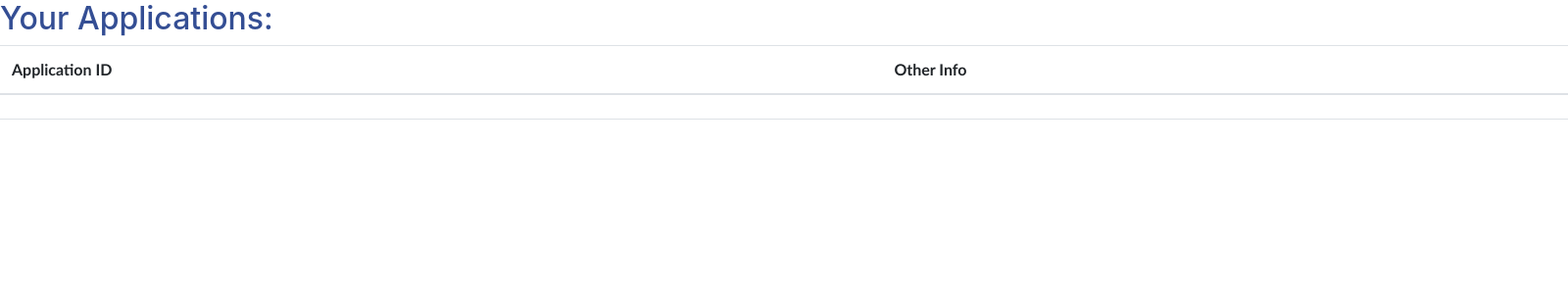
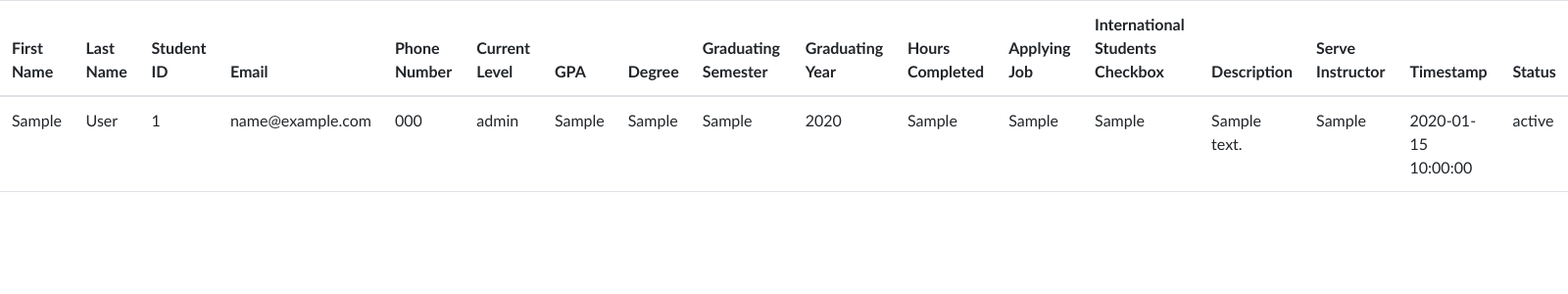
Before and after one commit to apatters04/CS451-SCAM-Capstone, a PHP site: page /project/studentpostlogin.php in a window 1600 px wide. Shown: the part 174-474 px from the top of the page at 98% size. Run offline with PHP 8.4, Linux system fonts and the light colour scheme; the visitor is signed in with stand-in values (Sample User, id 1); tables that the repository leaves empty or names only in its code hold one stand-in row (values such as "Sample post"); data that the repository does not hold is empty.

Commit message:
added status updates

```diff
--- a/joblistings.php
+++ b/joblistings.php
@@ -1,7 +1,7 @@
 <?php
 session_start();
-?><
-!DOCTYPE html>
+?>
+<!DOCTYPE html>
 <html lang="en">
 
 <head>
--- a/login.php
+++ b/login.php
@@ -30,7 +30,7 @@ session_start();
             </div>
 
             <?php
-            session_start();
+
             // Display the message if it exists
             if (isset($_GET['message'])) {
                 echo '<p style="color: red;">' . htmlspecialchars($_GET['message']) . '</p>';
--- a/studentpostlogin.php
+++ b/studentpostlogin.php
@@ -43,27 +43,82 @@ if (!isset($_SESSION['idNo'])) {
         die("Connection failed: " . $conn->connect_error);
     }
 
+    $idNo = $_SESSION['idNo'];
+$sqlUserInfo = "SELECT firstname, lastname, studentID FROM login WHERE idNo = $idNo";
+    $resultUserInfo = $conn->query($sqlUserInfo);
+
+if ($resultUserInfo->num_rows > 0) {
+    $row = $resultUserInfo->fetch_assoc();
+
+    // Store user information in sessions
+    $_SESSION['firstname'] = $row['firstname'];
+    $_SESSION['lastname'] = $row['lastname'];
+    $_SESSION['studentID'] = $row['studentID'];
+}
+
     $studentID = $_SESSION['studentID'];
 
-    $sql = "SELECT * FROM application WHERE studentID IN (SELECT studentID FROM login WHERE studentID = $studentID)";
-    $result = $conn->query($sql);
+    $result = $conn->prepare("SELECT firstName, lastName, studentID, email, phoneNumber, currentLevel, GPA, degree, graduatingSemester,
+    graduatingYear, hoursCompleted, applyingJob, internationalStudentsCheckbox, description, serveInstructor, timestamp, status FROM application WHERE studentID IN (SELECT studentID FROM login WHERE studentID LIKE $studentID)");
 
-    if ($result->num_rows > 0) {
-        echo "<h2>Your Applications:</h2>";
+    if ($result) {
+        $result->execute();
+        $result->store_result();
+        $result->bind_result($fname, $lname, $sid, $email, $phoneNumber, $currentlevel, $gpa, $degree, $gsem, $gyear, $hcomplete, $applyjob, $istu, $desc, $serv, $timestamp, $status);
+
         echo "<table class='table table-hover'>";
-        echo "<thead><tr><th>Application ID</th><th>Other Info</th></tr></thead>";
+        echo "<thead>";
+        echo "<tr>";
+        echo "<th>First Name</th>";
+        echo "<th>Last Name</th>";
+        echo "<th>Student ID</th>";
+        echo "<th>Email</th>";
+        echo "<th>Phone Number</th>";
+        echo "<th>Current Level</th>";
+        echo "<th>GPA</th>";
+        echo "<th>Degree</th>";
+        echo "<th>Graduating Semester</th>";
+        echo "<th>Graduating Year</th>";
+        echo "<th>Hours Completed</th>";
+        echo "<th>Applying Job</th>";
+        echo "<th>International Students Checkbox</th>";
+        echo "<th>Description</th>";
+        echo "<th>Serve Instructor</th>";
+        echo "<th>Timestamp</th>";
+        echo "<th>Status</th>";
+        echo "</tr>";
+        echo "</thead>";
         echo "<tbody>";
-        while ($row = $result->fetch_assoc()) {
-            echo "<tr><td>{$row['applicationID']}</td><td>{$row['otherInfo']}</td></tr>";
+
+        while ($result->fetch()) {
+            echo "<tr>";
+            echo "<td>" . $fname . "</td>";
+            echo "<td>" . $lname . "</td>";
+            echo "<td>" . $sid . "</td>";
+            echo "<td>" . $email . "</td>";
+            echo "<td>" . $phoneNumber . "</td>";
+            echo "<td>" . $currentlevel . "</td>";
+            echo "<td>" . $gpa . "</td>";
+            echo "<td>" . $degree . "</td>";
+            echo "<td>" . $gsem . "</td>";
+            echo "<td>" . $gyear . "</td>";
+            echo "<td>" . $hcomplete . "</td>";
+            echo "<td>" . $applyjob . "</td>";
+            echo "<td>" . $istu . "</td>";
+            echo "<td>" . $desc . "</td>";
+            echo "<td>" . $serv . "</td>";
+            echo "<td>" . $timestamp . "</td>";
+            echo "<td>" . $status . "</td>";
+            echo "</tr>";
         }
+
         echo "</tbody>";
         echo "</table>";
+
+        $result->close();
+    } else {
+        echo "Error in query execution: " . $mysqli->error;
     }
-    else {
-        echo "<p>No applications found for your student ID.</p>";
-    }
-    $conn->close();
-
     ?>
 </body>
 </html>
```
Also changed, not shown: getApplication.php (+26 -9 lines), update_status.php (added, +28 -0 lines).
